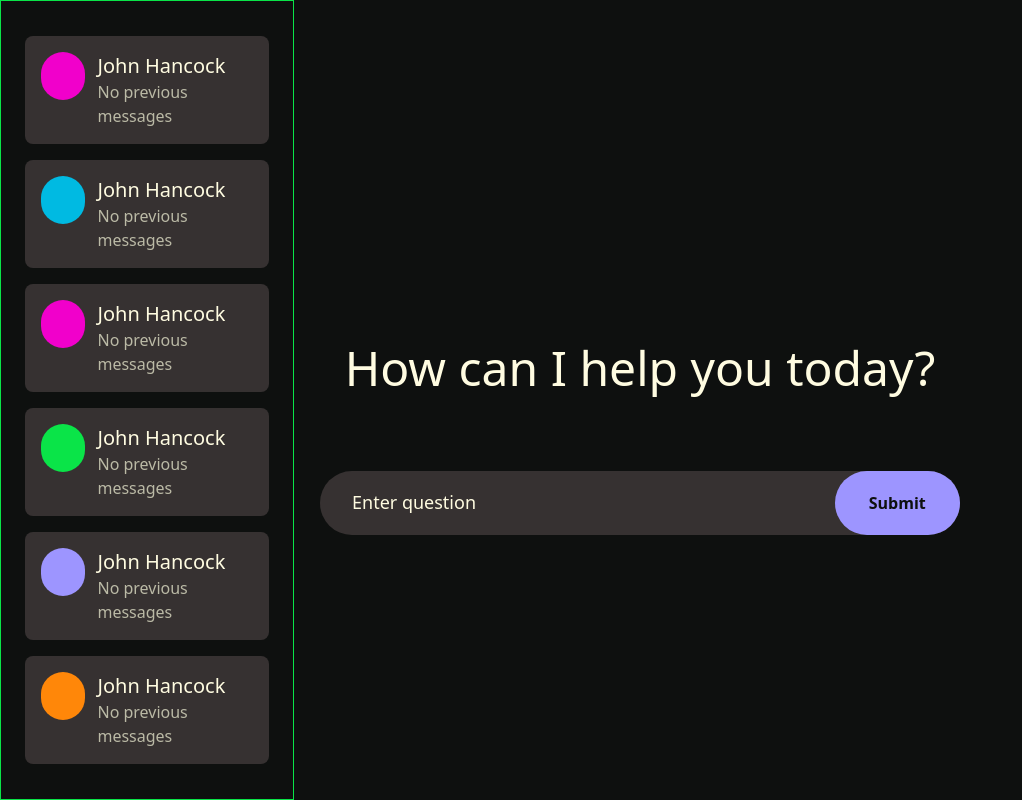
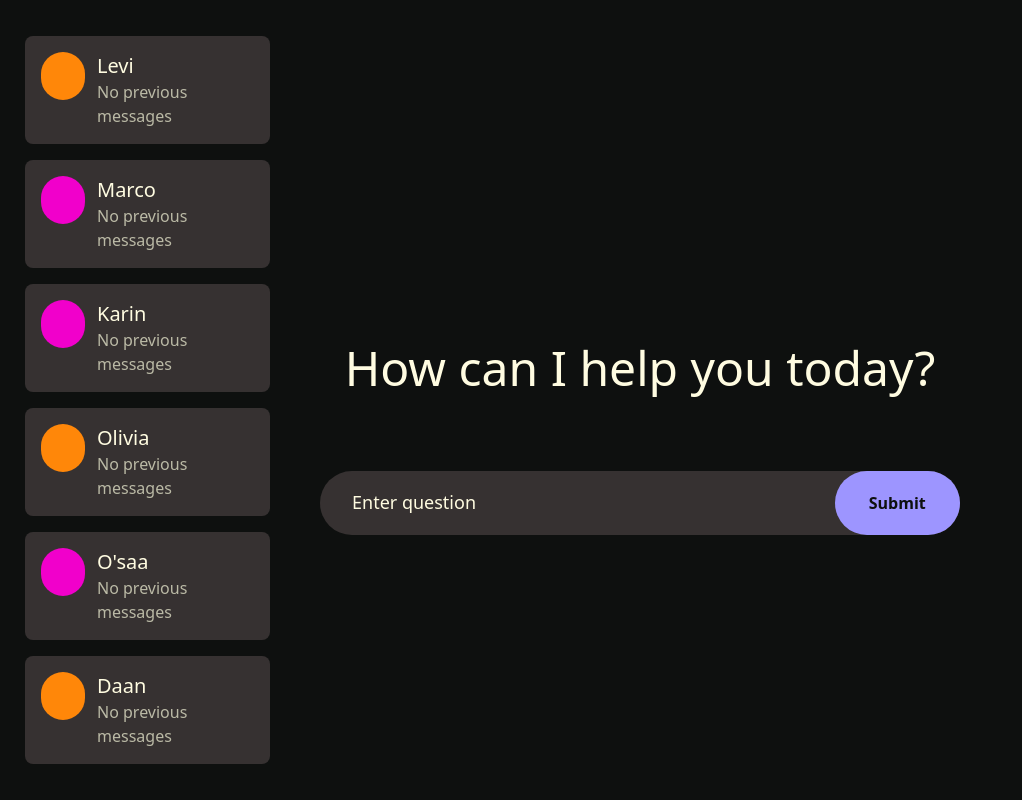
Before and after one commit to Aappo001/AI-Personal-Health-Assistant, a React (Vite) app in the folder client/: page /chat in a window 1280 px wide. Shown: the whole page, without its empty margins (0-1022 px from the left). Built offline with nearby package versions, Linux system fonts and the light colour scheme.

Commit message:
implement outlet on chat page

```diff
--- a/client/src/components/Chat.tsx
+++ b/client/src/components/Chat.tsx
@@ -1,15 +1,17 @@
 import { Outlet } from "react-router-dom";
 import Background from "./Background";
 import ChatSidebar from "./ChatSidebar";
+import { generateRandomColorArray } from "../utils/utils";
 
 export default function Chat() {
+  const friends = ["Levi", "Marco", "Karin", "Olivia", "O'saa", "Daan"];
+  const colors = generateRandomColorArray(friends.length);
+
   return (
     <Background color="black">
       <div className="relative h-screen">
-        <ChatSidebar />
-        <div className="flex flex-col justify-center items-center w-screen h-screen">
-          <Outlet />
-        </div>
+        <ChatSidebar friends={friends} colors={colors} />
+        <Outlet />
       </div>
     </Background>
   );
--- a/client/src/components/ChatHome.tsx
+++ b/client/src/components/ChatHome.tsx
@@ -4,6 +4,7 @@ export const ChatHome = () => {
   const user = useUserStore();
   return (
     <>
+      <div className="flex flex-col justify-center items-center w-screen h-screen">
         <h1 className="text-5xl text-offwhite leading-relaxed my-16">
           {user.username
             ? `Hello ${user.username}, how can I help you today`
@@ -20,6 +21,7 @@ export const ChatHome = () => {
             Submit
           </button>
         </div>
+      </div>
     </>
   );
 };
--- /dev/null
+++ b/client/src/components/ChatMessagePage.tsx
@@ -0,0 +1,7 @@
+export default function ChatMessagePage() {
+  return (
+    <div className="flex flex-col justify-center items-center w-screen h-screen">
+      <h1 className="text-6xl text-offwhite">Hello</h1>
+    </div>
+  );
+}
--- a/client/src/components/ChatSidebar.tsx
+++ b/client/src/components/ChatSidebar.tsx
@@ -1,15 +1,39 @@
+import { useState } from "react";
 import RecentConversation from "./RecentConversation";
+import { useNavigate } from "react-router-dom";
 
-export default function ChatSidebar() {
+export default function ChatSidebar({
+  friends,
+  colors,
+}: {
+  friends: string[];
+  colors: string[];
+}) {
+  const [activeConvo, setActiveConvo] = useState(-1);
+  const navigate = useNavigate();
+
+  const handleClick = (index: number) => {
+    if (index === activeConvo) {
+      setActiveConvo(-1);
+      navigate("/chat");
+    } else {
+      setActiveConvo(index);
+      navigate("/chat/messages");
+    }
+  };
+
   return (
     <>
-      <div className="absolute w-[23vw] h-full flex flex-col justify-center items-center gap-4 hover:border-[1px] hover:border-main-green">
-        <RecentConversation />
-        <RecentConversation />
-        <RecentConversation />
-        <RecentConversation />
-        <RecentConversation />
-        <RecentConversation />
+      <div className="absolute w-[23vw] h-full flex flex-col justify-center items-center gap-4">
+        {friends.map((friend, index) => (
+          <RecentConversation
+            friend={friend}
+            index={index}
+            color={colors[index]}
+            activeIndex={activeConvo}
+            onClick={handleClick}
+          />
+        ))}
       </div>
     </>
   );
--- a/client/src/components/RecentConversation.tsx
+++ b/client/src/components/RecentConversation.tsx
@@ -1,26 +1,28 @@
 interface Props {
   friend?: string;
   recentMessage?: string;
+  color?: string;
+  index: number;
+  onClick: (index: number) => void;
+  activeIndex: number;
 }
 export default function RecentConversation({
   friend = "John Hancock",
   recentMessage = "No previous messages",
+  color = "bg-lilac",
+  index,
+  onClick,
+  activeIndex,
 }: Props) {
-  const mainColors = [
-    "bg-main-green",
-    "bg-orangey",
-    "bg-lilac",
-    "bg-main-blue",
-    "bg-shock-pink",
-  ];
-  const randomColor = () => {
-    return mainColors[Math.floor(Math.random() * mainColors.length)];
-  };
-
   return (
     <>
-      <div className="flex gap-3 bg-main-grey p-4 rounded-lg w-10/12 cursor-pointer hover:scale-105">
-        <span className={` w-12 h-12 ${randomColor()} rounded-full`}></span>
+      <div
+        className={`flex gap-3 bg-main-grey ${
+          activeIndex === index && " bg-slate-700"
+        } p-4 rounded-lg w-10/12 cursor-pointer hover:scale-105`}
+        onClick={() => onClick(index)}
+      >
+        <span className={` w-12 h-12 ${color} rounded-full`}></span>
         <div>
           <p className="text-offwhite text-xl">{friend}</p>
           <p className=" text-surface75">{recentMessage}</p>
--- a/client/src/main.tsx
+++ b/client/src/main.tsx
@@ -9,6 +9,7 @@ import Login from "./components/Login.tsx";
 import Register from "./components/Register.tsx";
 import Chat from "./components/Chat.tsx";
 import { ChatHome } from "./components/ChatHome.tsx";
+import ChatMessagePage from "./components/ChatMessagePage.tsx";
 
 const router = createBrowserRouter([
   {
@@ -38,7 +39,7 @@ const router = createBrowserRouter([
       },
       {
         path: "/chat/messages",
-        element: <Register />,
+        element: <ChatMessagePage />,
         errorElement: <PageNotFound />,
       },
     ],
--- a/client/src/utils/utils.ts
+++ b/client/src/utils/utils.ts
@@ -1,6 +1,8 @@
 import { RegisterBody, ServerResponse, ErrorResponse } from "../types";
 
-export async function RegisterUser(user: RegisterBody): Promise<ServerResponse | ErrorResponse> {
+export async function RegisterUser(
+  user: RegisterBody
+): Promise<ServerResponse | ErrorResponse> {
   const response = await fetch("http://localhost:3000/api/register", {
     method: "POST",
     headers: {
@@ -9,8 +11,23 @@ const response = await fetch("http://localhost:3000/api/register", {
     body: JSON.stringify(user),
   });
 
+  const result: ServerResponse = await response.json();
+  if (!response.ok) return { errorMessage: result.message };
+  return result;
+}
 
-      const result: ServerResponse = await response.json();
-      if(!response.ok) return {errorMessage: result.message}
-      return result
+const mainColors = [
+  "bg-main-green",
+  "bg-orangey",
+  "bg-lilac",
+  "bg-main-blue",
+  "bg-shock-pink",
+];
+
+export const generateRandomColorArray = (length: number): string[] => {
+  const convoColors: string[] = [];
+  for (let i = 0; i < length; i++) {
+    convoColors.push(mainColors[Math.floor(Math.random() * mainColors.length)]);
   }
+  return convoColors;
+};
```
Lines whose indentation alone changed are shown as unchanged.
